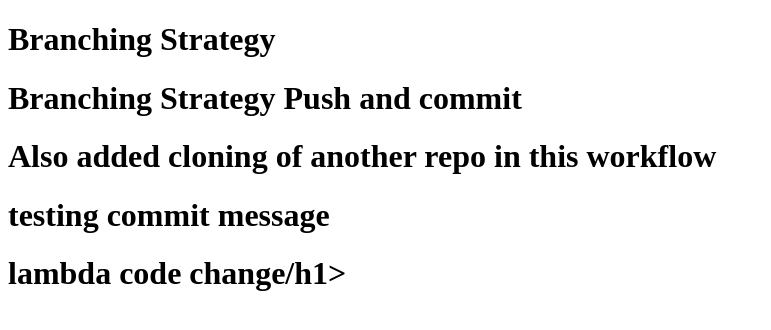
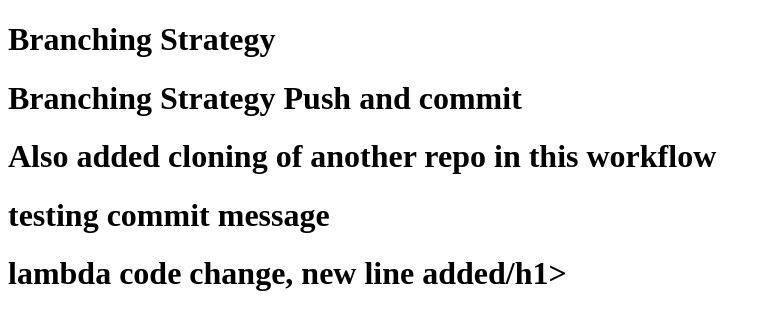
Before and after one commit to laditya2805/mysample, a plain HTML site: page index.html in a window 1280 px wide. Shown: the whole page, without its empty margins (0-771 px from the left). Drawn offline with Linux system fonts and the light colour scheme.

Commit message:
lambda-code-change-index

```diff
--- a/index.html
+++ b/index.html
@@ -8,7 +8,7 @@
 
 <h1>testing commit message</h1>
 
-<h1>lambda code change/h1>
+<h1>lambda code change, new line added/h1>
 
 
 </body>
```
